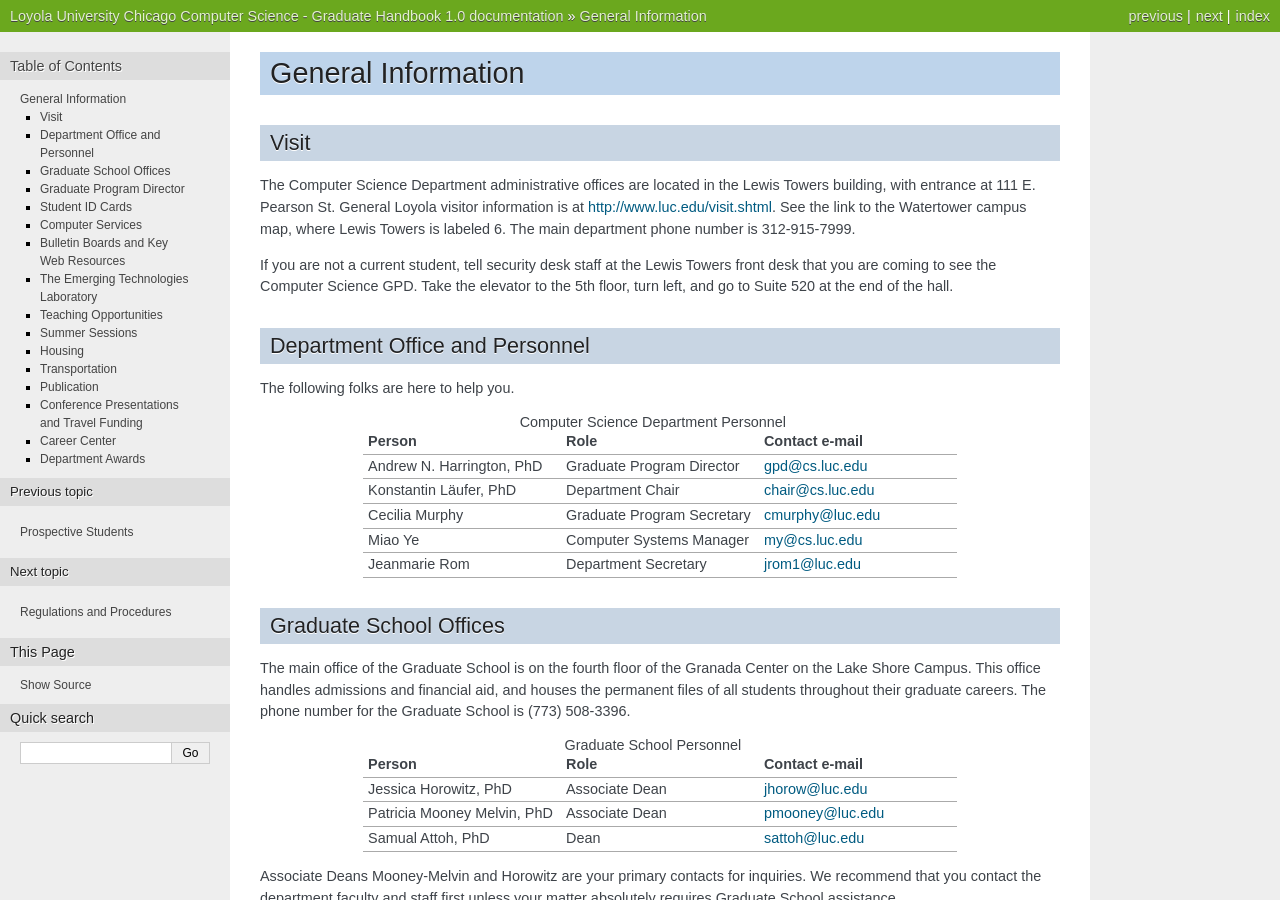
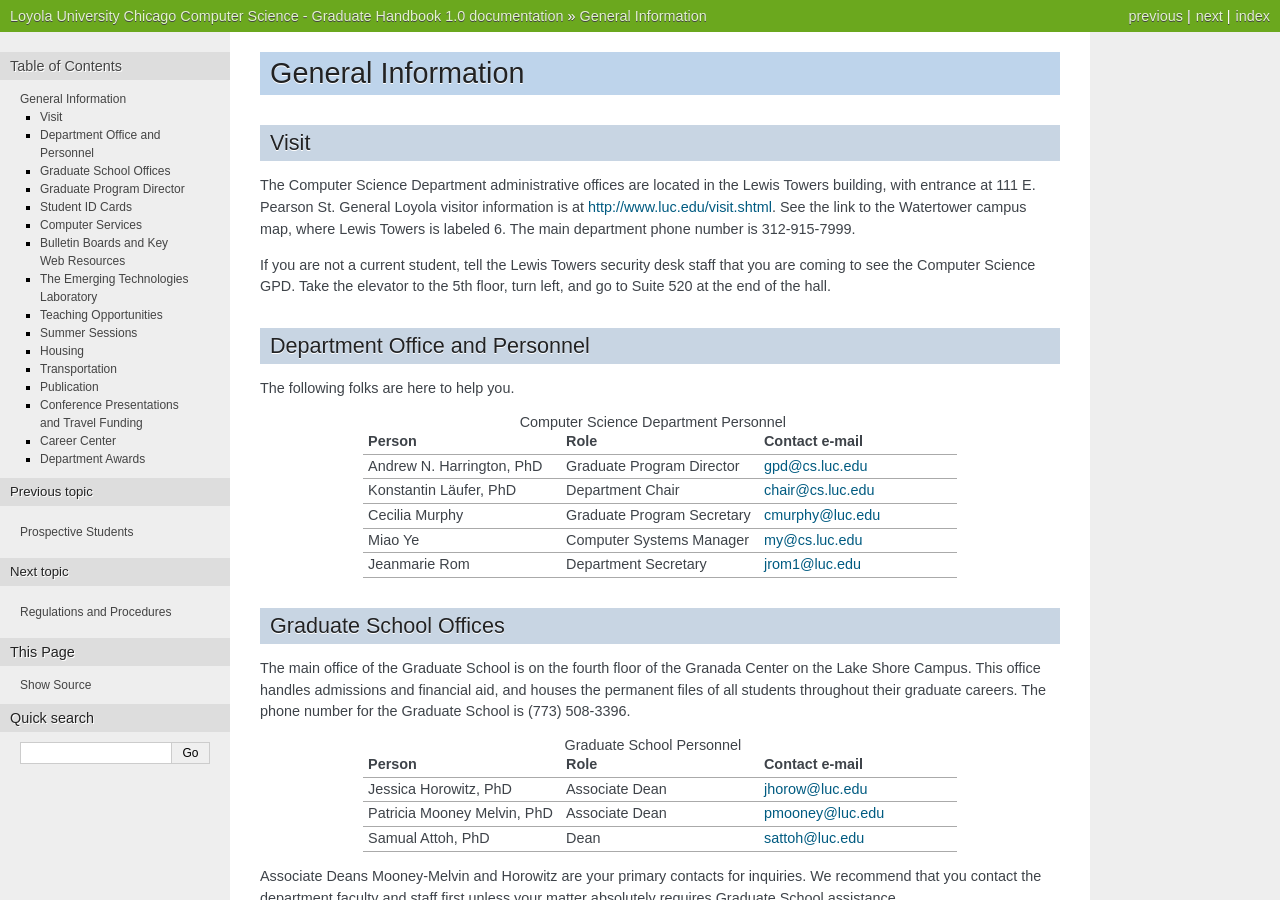
Before and after one commit to LoyolaChicagoCS/gradhandbook, a Sphinx documentation site: the page built from source/general.rst, in a window 1280 px wide and 900 px high. Built offline with Sphinx 7.4.7, drawn with Linux system fonts in a browser that asks for light colours.

Commit message:
typo on visit

```diff
--- a/source/general.rst
+++ b/source/general.rst
@@ -17,7 +17,7 @@
 The main department phone number is 312-915-7999.
 
 If you are not a current student,
-tell security desk staff at the Lewis Towers front desk
+tell the Lewis Towers security desk staff
 that you are coming to see the Computer Science GPD.
 Take the elevator to the 5th floor, turn left,
 and go to Suite 520 at the end of the hall.
```
